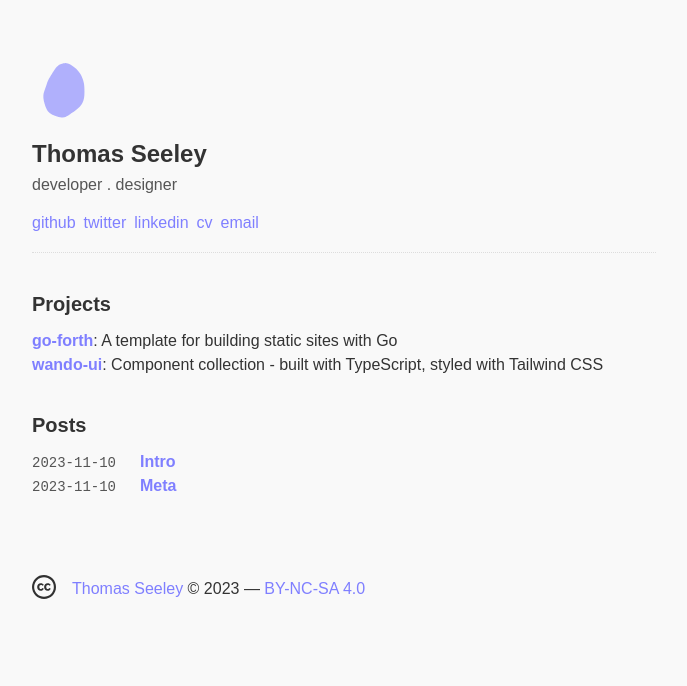
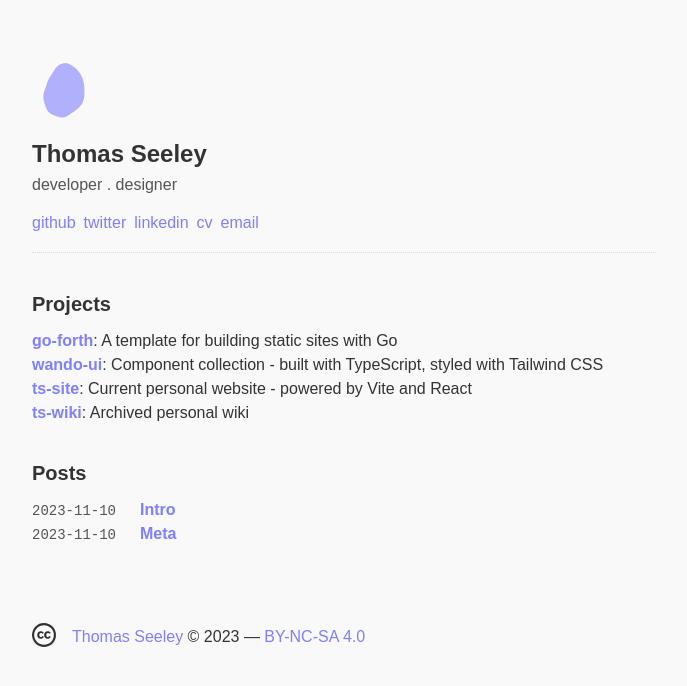
Before and after one commit to iamseeley/ts-site, a React (Vite) app: page / in a window 1280 px wide. Shown: the top 686 px of the page, without its empty margins (296-983 px from the left). Built offline with nearby package versions, Linux system fonts and the light colour scheme.

Commit message:
adding projects

```diff
--- a/src/components/ui/projectlist.tsx
+++ b/src/components/ui/projectlist.tsx
@@ -9,6 +9,8 @@ function ProjectList() {
                 <ul>
                 <ProjectItem link="https://github.com/iamseeley/go-forth" title="go-forth" description="A template for building static sites with Go" />
                 <ProjectItem link="https://github.com/iamseeley/wando-ui" title="wando-ui" description="Component collection - built with TypeScript, styled with Tailwind CSS" />
+                <ProjectItem link="https://github.com/iamseeley/ts-site" title="ts-site" description="Current personal website - powered by Vite and React" />
+                <ProjectItem link="https://github.com/iamseeley/ts-wiki" title="ts-wiki" description="Archived personal wiki" />
                 </ul>
            </section>
         </>
```
